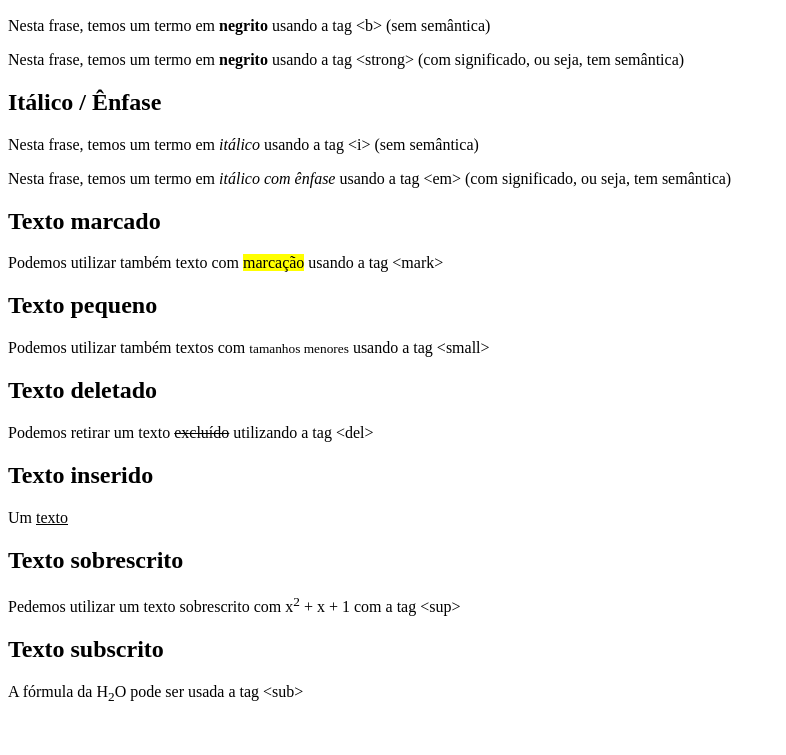
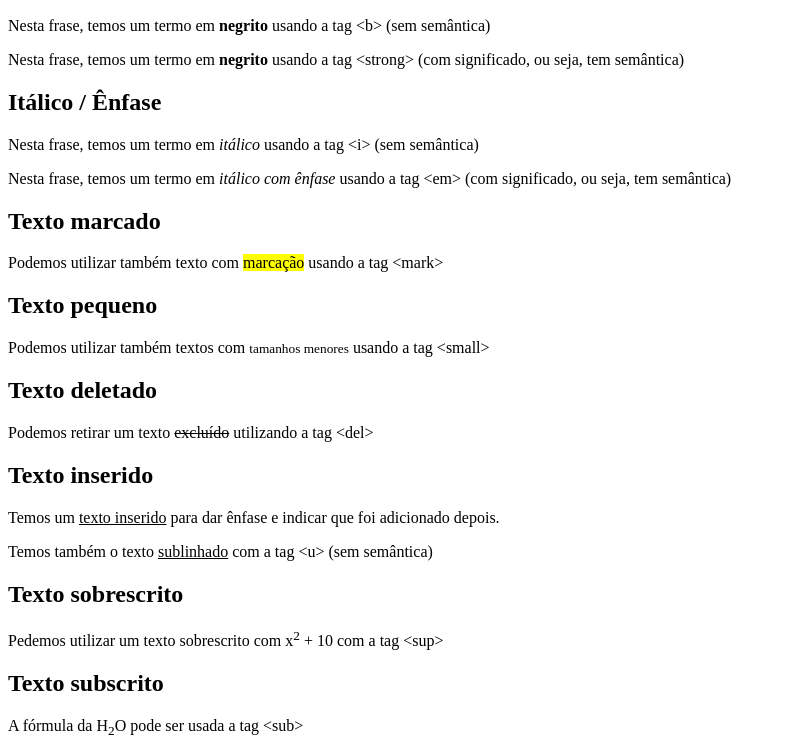
Before and after one commit to allanferreirapinto/html-css, a plain HTML site: page exercicios/ex007/index.html in a window 1280 px wide. Shown: the part 110-865 px from the top of the page, without its empty margins (0-786 px from the left). Before the commit the page ends 831 px from the top, so only its background shows below. Drawn offline with Linux system fonts and the light colour scheme.

Commit message:
Semantic elements

```diff
--- a/exercicios/ex007/index.html
+++ b/exercicios/ex007/index.html
@@ -20,9 +20,10 @@
     <h2>Texto deletado</h2>
     <p>Podemos retirar um texto <del>excluído</del> utilizando a tag &lt;del&gt;</p>
     <h2>Texto inserido</h2>
-    <p>Um <ins>texto </ins></p>
+    <p>Temos um <ins>texto inserido</ins>  para dar ênfase e indicar que foi adicionado depois.</p>
+    <p>Temos também o texto <u>sublinhado</u> com a tag &lt;u&gt; (sem semântica)</p>
     <h2>Texto sobrescrito</h2>
-    <p>Pedemos utilizar um texto sobrescrito com x<sup>2</sup> + x + 1 com a tag &lt;sup&gt;</p>
+    <p>Pedemos utilizar um texto sobrescrito com x<sup>2</sup> + 10 com a tag &lt;sup&gt;</p>
     <h2>Texto subscrito</h2>
     <p>A fórmula da H<sub>2</sub>O pode ser usada a tag &lt;sub&gt;</p>
 </body>
```
